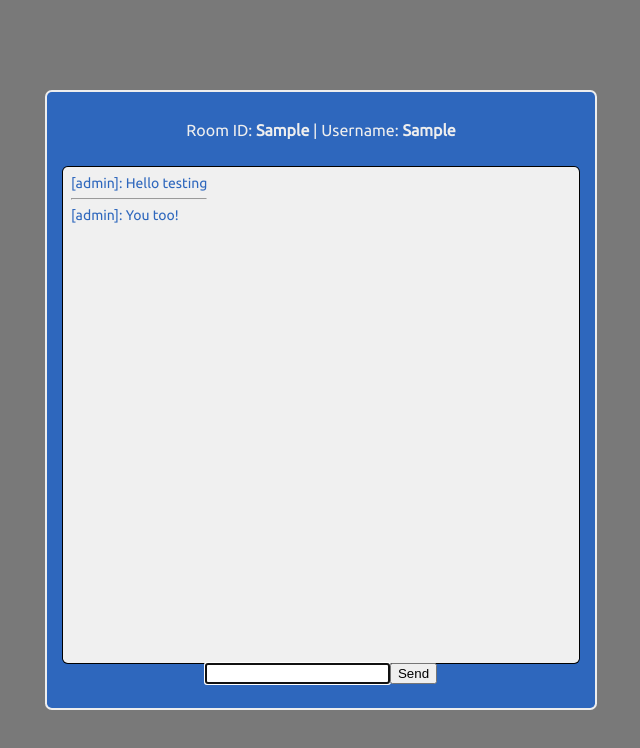
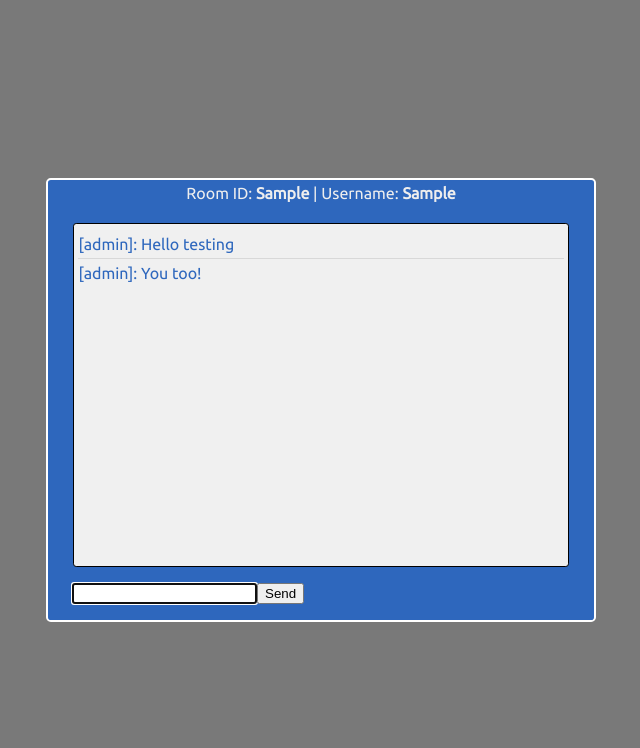
Before and after one commit to ne0rad/livechat_frontend, a React (Create React App) app: page / in a window 1280 px wide. Both pictures are taken after typing "Sample", "Sample" into the empty fields and a click on the button "Connect". Shown: the top 748 px of the page, without its empty margins (319-959 px from the left). Built offline with nearby package versions, Linux system fonts and the light colour scheme; no server answers.

Commit message:
Updated CSS

```diff
--- a/src/styles.css
+++ b/src/styles.css
@@ -17,14 +17,14 @@ body {
   background-color: var(--bg-color-1);
   font-family: "Ubuntu", sans-serif;
   height: 100vh;
+  min-width: fit-content;
+  min-height: fit-content;
   color: var(--color);
 }
 
 #root {
   height: 100%;
   width: 100%;
-  min-width: fit-content;
-  min-height: fit-content;
   display: flex;
   align-items: center;
   justify-content: center;
@@ -32,9 +32,8 @@ body {
 
 .main {
   display: flex;
-  align-items: center;
-  justify-content: center;
   width: 100%;
+  height: 100%;
 }
 
 .home {
@@ -43,13 +42,14 @@ body {
   justify-content: center;
   flex-direction: column;
   border-radius: 0.3em;
-  margin: 1em;
+  margin: auto;
   padding: 1.5em;
   width: 100%;
   max-width: 380px;
   min-width: 150px;
   background-color: var(--bg-color-2);
-  box-shadow: 0 0 0 2px var(--color);
+  border: 2px solid white;
+  box-sizing: border-box;
 }
 
 .chat {
@@ -58,13 +58,15 @@ body {
   justify-content: center;
   flex-direction: column;
   border-radius: 0.3em;
-  margin: 1em;
-  padding: 1.5em;
+  margin: auto;
+  padding: 0 1.5em;
   width: 100%;
-  max-width: 500px;
-  min-width: 200px;
+  max-width: 550px;
+  min-width: 180px;
+  min-height: 300px;
   background-color: var(--bg-color-2);
-  box-shadow: 0 0 0 2px var(--color);
+  border: 2px solid white;
+  box-sizing: border-box;
 }
 
 .chatbox {
@@ -72,20 +74,33 @@ body {
   align-items: flex-start;
   justify-content: flex-start;
   flex-direction: column;
-  border-radius: 0.3em;
-  margin: 1.5em 0 0 0;
-  padding: 0.5em;
-  width: 100%;
-  height: 60vh;
-  min-height: 300px;
+  border-radius: 0.2em;
+  margin: 1em 0 0 0;
+  padding: 0.7em 0.3em;
+  width: calc(100% - 0.8em);
+  height: 40vh;
   overflow-y: scroll;
   background-color: #f0f0f0;
-  box-shadow: 0 0 0 1px black;
+  border: 1px solid black;
+}
+
+.newMessage {
+  display: flex;
+  width: 100%;
+  margin: 1em 0;
+}
+
+.form {
+  display: flex;
+  width: 100%;
+  padding: 0;
 }
 
 .container {
   width: 100%;
   height: 100%;
+  padding: 0;
+  margin: 0;
 }
 
 .text-title {
@@ -100,14 +115,19 @@ body {
 }
 
 .text-small {
-  margin: 0.1em;
+  margin: 0;
   padding: 0;
   font-size: 12px;
 }
 
+.text-message {
+  font-size: 15px;
+}
+
 .message {
   color:#2e67bd;
-  font-size: 14px;
+  width: 100%;
+  word-break: break-all;
 }
 
 .btn {
@@ -141,6 +161,23 @@ body {
   width: 100%;
 }
 
+.btn-send {
+  margin: 0;
+  font-size: 14px;
+}
+
+.btn-disconnect {
+  margin: 0;
+  font-size: 14px;
+  margin-top: 0.3em;
+  padding: 0.2em 0.4em;
+  background-color: #aa0a0a;
+}
+
+.btn-disconnect:hover {
+  background-color: #be0000;
+}
+
 .input {
   border: 1px solid black;
   font-family: "Ubuntu", sans-serif;
@@ -156,3 +193,15 @@ body {
   outline: none;
   box-shadow: 0 0 0 3px var(--focus-color);
 }
+
+.input-newMessage {
+  margin: 0 1em 0 0;
+  font-size: 14px;
+}
+
+hr {
+  margin: 0.3em 0;
+  padding: 0;
+  border: none;
+  border-bottom: 1px solid #d8d8d8;
+}
```
